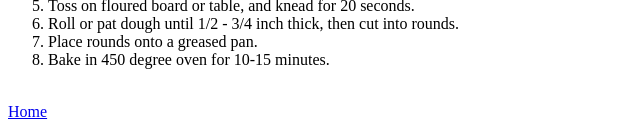
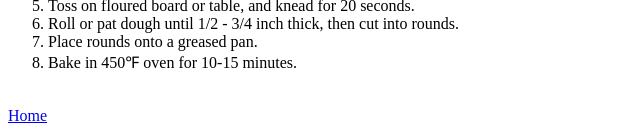
Before and after one commit to Rob0281/odin-recipes, a plain HTML site: page recipes/biscuits.html in a window 1280 px wide. Shown: the part 963-1093 px from the top of the page, 0-640 px from the left. Drawn offline with Linux system fonts and the light colour scheme.

Commit message:
Add ℉ to code

```diff
--- a/recipes/biscuits.html
+++ b/recipes/biscuits.html
@@ -29,7 +29,7 @@
                 <li>Toss on floured board or table, and knead for 20 seconds.</li>
                 <li>Roll or pat dough until 1/2 - 3/4 inch thick, then cut into rounds.</li>
                 <li>Place rounds onto a greased pan.</li>
-                <li>Bake in 450 degree oven for 10-15 minutes.</li>
+                <li>Bake in 450℉ oven for 10-15 minutes.</li>
             </ol>
         <br>
         <a href="../index.html">Home</a>
```
